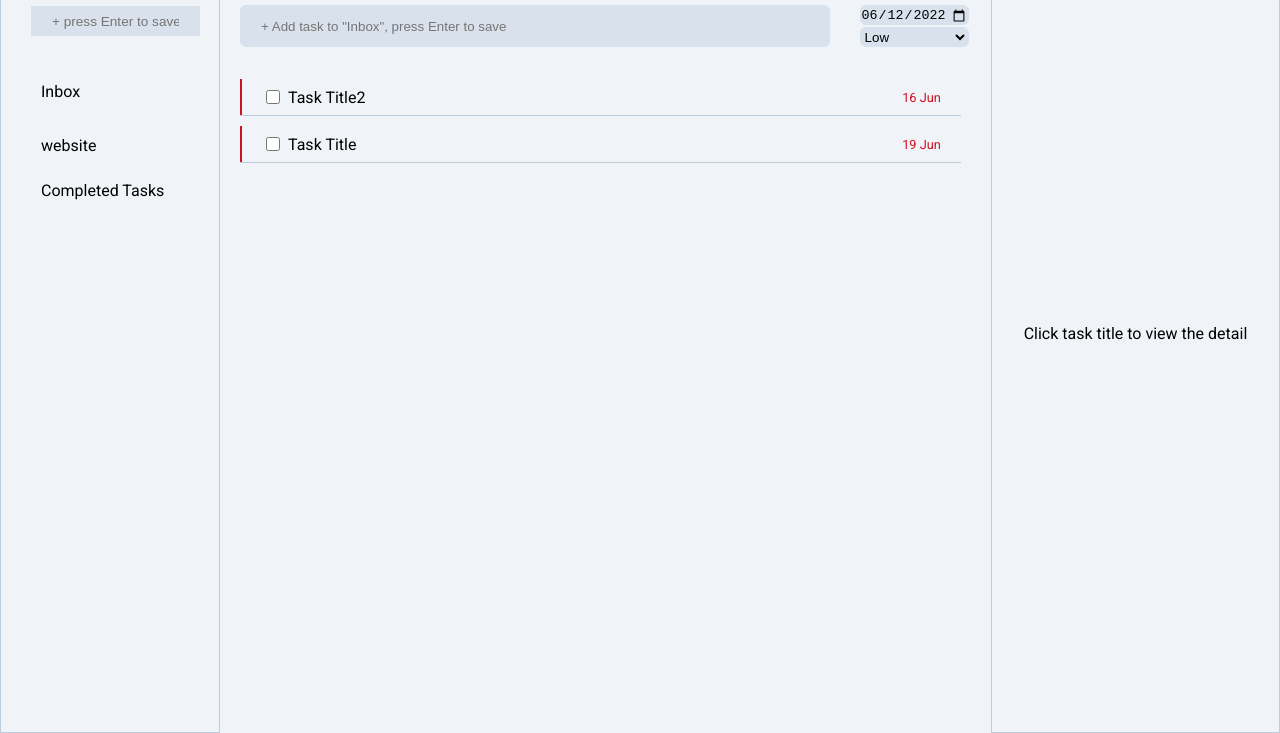
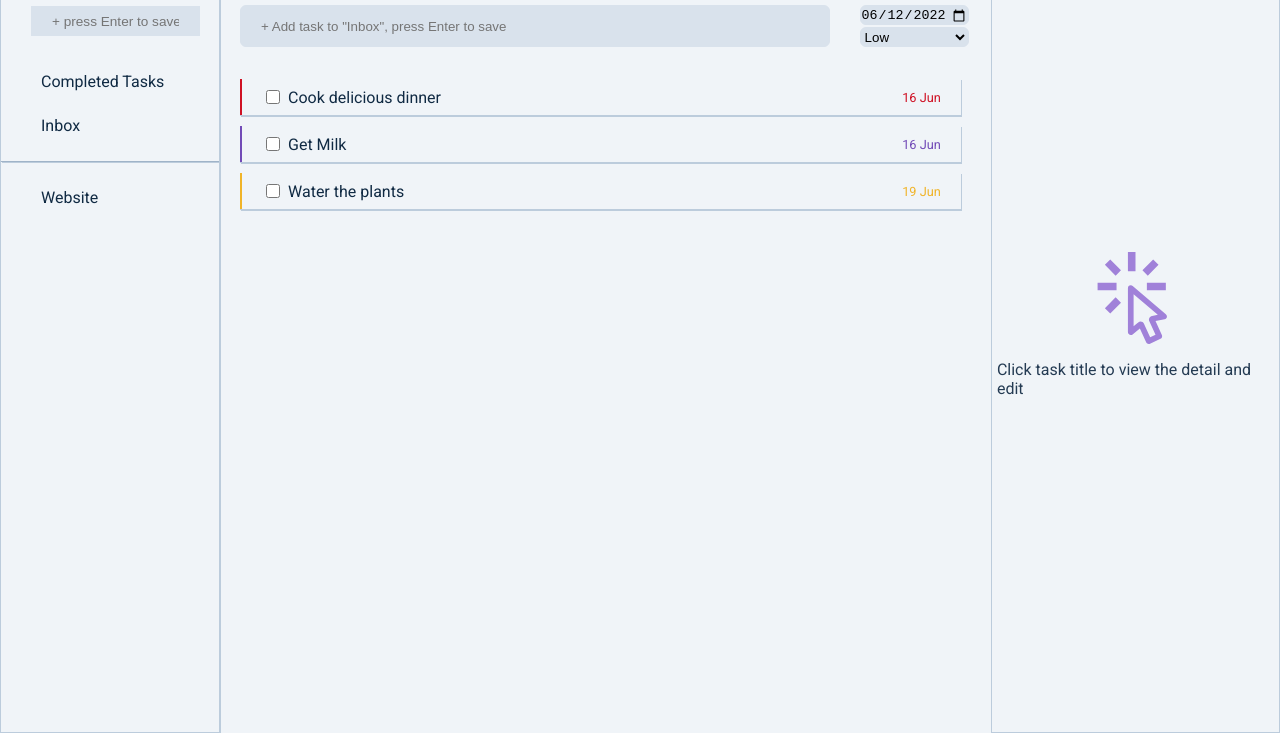
Before and after one commit to kenizaya/taskit, a website built with webpack: page src/template.html in a window 1280 px wide. Shown: the part 67-800 px from the top of the page. Built offline with nearby package versions, Linux system fonts and the light colour scheme.

Commit message:
Improve UI

```diff
--- a/src/render.js
+++ b/src/render.js
@@ -3,13 +3,14 @@ import { projects, get, completedTasks, createProject, completeTask, updateTitle
 
 import { removeElements, addNewTaskListener } from "./helperFunctions";
 import IconFileTree from './assets/file-tree.svg';
+import IconCursor from './assets/cursor.svg';
 
 
 const { format, } = require("date-fns");
 
 export const displaySidebar = () => {
     const sidebar = document.querySelector(".sidebar");
-    const ul = document.querySelector("ul");
+    const ul = document.querySelector(".projects-list");
 
     const div = document.createElement("div");
     div.classList.add("sidebar-projects");
@@ -45,7 +46,12 @@ export const displaySidebar = () => {
         const li = document.createElement("li");
         li.textContent = project;
         li.classList.add("sidebar-projects");
-        ul.appendChild(li);
+
+        if (li.textContent === "Inbox") {
+            document.querySelector(".inbox-completed > ul").append(li);
+        } else {
+            ul.appendChild(li);
+        }
         li.addEventListener('click', () => {
             displayMainHeader(li.textContent)
             console.log(li.textContent);
@@ -148,24 +154,22 @@ export const displayTasks = (proj) => {
         }, {once: true});
 
         taskContainerDiv.addEventListener('click', () => displayDescription(task));
-
     })
-
 }
 
 export const displayCompletedTasks = () => {
-    const sidebar = document.querySelector(".sidebar");
+    const inboxCompleted = document.querySelector(".inbox-completed");
     const newTaskForm = document.getElementById("new-task-form");
 
-    const ul = document.createElement("ul");
+    const ul = document.querySelector(".inbox-completed > ul");
 
-    sidebar.appendChild(ul);
+    inboxCompleted.appendChild(ul);
 
     const li = document.createElement("li");
 
     li.textContent = "Completed Tasks";
 
-    ul.appendChild(li);
+    ul.prepend(li);
 
     li.addEventListener('click', () => {
         removeElements(newTaskForm);
@@ -175,6 +179,9 @@ export const displayCompletedTasks = () => {
     });
 
 }
+
+document.querySelector(".cursor").src = IconCursor;
+
 
 export const displayDescription = (task) => {
     const descriptionContainer = document.querySelector(".description-container");
@@ -198,7 +205,7 @@ export const displayDescription = (task) => {
     descriptionPriority.onchange = () => updatePriority(task, descriptionPriority.value);
 
     createTextArea("current-task", 1, 33);
-    createTextArea("current-task-description", 40, 40);
+    createTextArea("current-task-description", 40, 33);
 
     const currentTask = document.querySelector(".current-task");
     const currentTaskDescription = document.querySelector(".current-task-description");
--- a/src/styles/main.css
+++ b/src/styles/main.css
@@ -10,6 +10,7 @@ body {
     margin: 0;
     padding: 0;
     font-family: Roboto, sans-serif;
+    color: #102A43;
 }
 
 .container {
@@ -22,7 +23,13 @@ body {
 
 .sidebar {
     border: 1px solid #BCCCDC;
+    box-shadow: 1px 1px #BCCCDC;
     min-width: 220px;
+}
+
+.inbox-completed {
+    border-bottom: 1px solid #9FB3C8;
+    box-shadow: 1px 1px #BCCCDC;
 }
 
 .sidebar-projects {
@@ -32,10 +39,6 @@ body {
     margin: 15px 0;
     border-radius: 4px;
     cursor: pointer;
-}
-
-.sidebar-projects:hover {
-    background-color: #EAE2F8;
 }
 
 h3 {
@@ -130,6 +133,7 @@ form {
     align-items: center;
     justify-content: space-between;
     border-bottom: 1px solid #BCCCDC;
+    box-shadow: 1px 1px #BCCCDC;
     margin: 10px 30px 10px 20px;
     cursor: pointer;
 
@@ -177,13 +181,30 @@ input[type="checkbox"]:checked + label.task-checked {
     min-width: 100%;
 }
 
+.p-div {
+    display: flex;
+    flex-direction: column;
+    justify-content: center;
+    align-items: center;
+    color: #243B53;
+}
+
+.cursor {
+    width: 33%;
+}
+
 
 .current-task,
 .current-task-description {
     resize: none;
     background-color: #F0F4F8;
+    color: #102A43;
     border: none;
     outline: none;
     padding: 10px;
     font-family: Roboto, sans-serif;
 }
+
+.current-task-description {
+    font-size: 0.86rem;
+}
--- a/src/taskit.js
+++ b/src/taskit.js
@@ -9,22 +9,45 @@ export const get = {
 export let projects = {
     'Inbox': [
         {
-            title: 'Task Title',
-            description: 'Task description',
+            title: 'Water the plants',
+            description: "I need your help, Luke. She needs your help.\
+                            I'm getting too old for this sort of thing.\
+                            Don't underestimate the Force.\
+                            I need your help, Luke. She needs your help.\
+                            I'm getting too old for this sort of thing.",
             dueDate: format(addDays(new Date(), 7), 'yyyy-MM-dd'),
+            priority: 'Normal',
+        },
+        {
+            title: 'Get Milk',
+            description: "I need your help, Luke. She needs your help.\
+                            I'm getting too old for this sort of thing.\
+                            Don't underestimate the Force.\
+                            I need your help, Luke. She needs your help.\
+                            I'm getting too old for this sort of thing.",
+            dueDate: format(addDays(new Date(), 4), 'yyyy-MM-dd'),
+            priority: 'Low',
+        },
+        {
+            title: 'Cook delicious dinner',
+            description: "I need your help, Luke. She needs your help.\
+                            I'm getting too old for this sort of thing.\
+                            Don't underestimate the Force.\
+                            I need your help, Luke. She needs your help.\
+                            I'm getting too old for this sort of thing.",
+            dueDate: format(addDays(new Date(), 4), 'yyyy-MM-dd'),
             priority: 'High',
         },
+    ],
+
+    'Website': [
         {
-            title: 'Task Title2',
-            description: 'Task description2',
-            dueDate: format(addDays(new Date(), 4), 'yyyy-MM-dd'),
-            priority: 'High',
-        }],
-
-    'website': [
-        {
-            title: 'Web task Title2',
-            description: 'Web Task description2',
+            title: 'Change font size to 1.4rem',
+            description: "I suggest you try it again, Luke.\
+                            This time, let go your conscious self and act on instinct.\
+                            What?! I suggest you try it again, Luke.\
+                            Look, I can take you as far as Anchorhead.\
+                            You can get a transport there to Mos Eisley or wherever you're going.",
             dueDate: format(addDays(new Date(), 10), 'yyyy-MM-dd'),
             priority: 'Normal',
         }
--- a/src/template.html
+++ b/src/template.html
@@ -13,7 +13,11 @@
                 <label for="new-project"></label>
                 <input id="new-project" type="text" placeholder="+ press Enter to save">
             </form>
-            <ul>
+            <div class="inbox-completed">
+                <ul>
+                </ul>
+            </div>
+            <ul class="projects-list">
 
             </ul>
         </div>
@@ -38,7 +42,8 @@
 
         <div class="description-container">
             <div class="p-div">
-                <p>Click task title to view the detail</p>
+                <img src="" class="cursor" alt="">
+                <p>Click task title to view the detail and edit</p>
             </div>
       </div>
     </div>
```
Also changed, not shown: src/assets/calendar.svg (deleted), src/assets/cursor.svg (added), src/assets/dropdown.svg (deleted), src/assets/plus.svg (deleted), src/assets/submit.svg (deleted).
